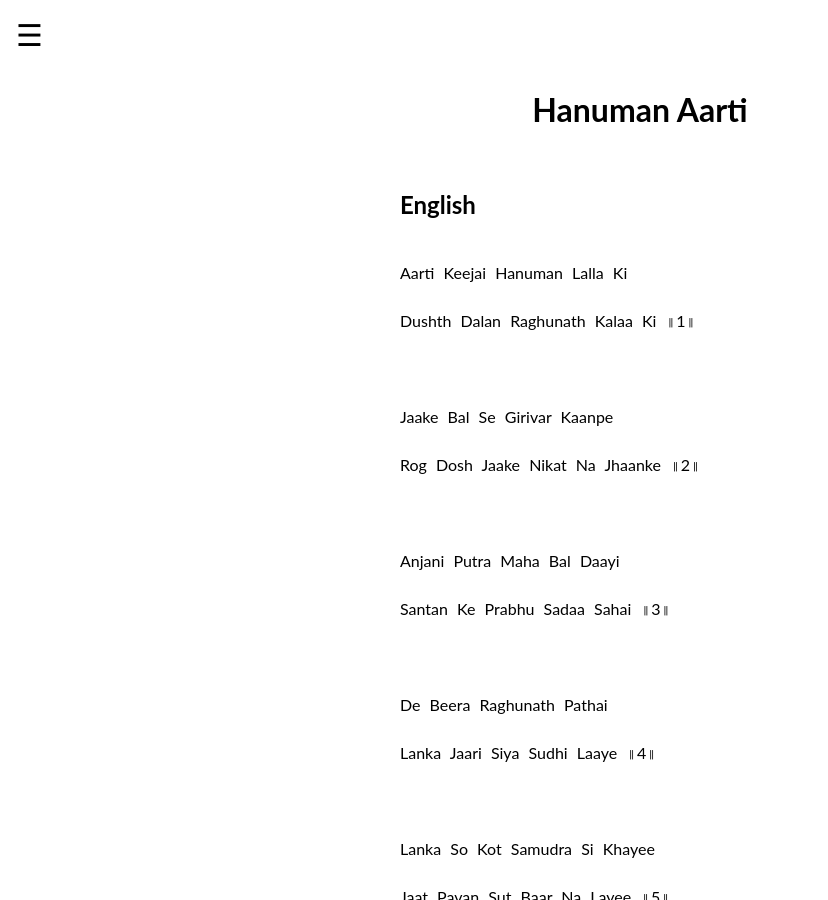
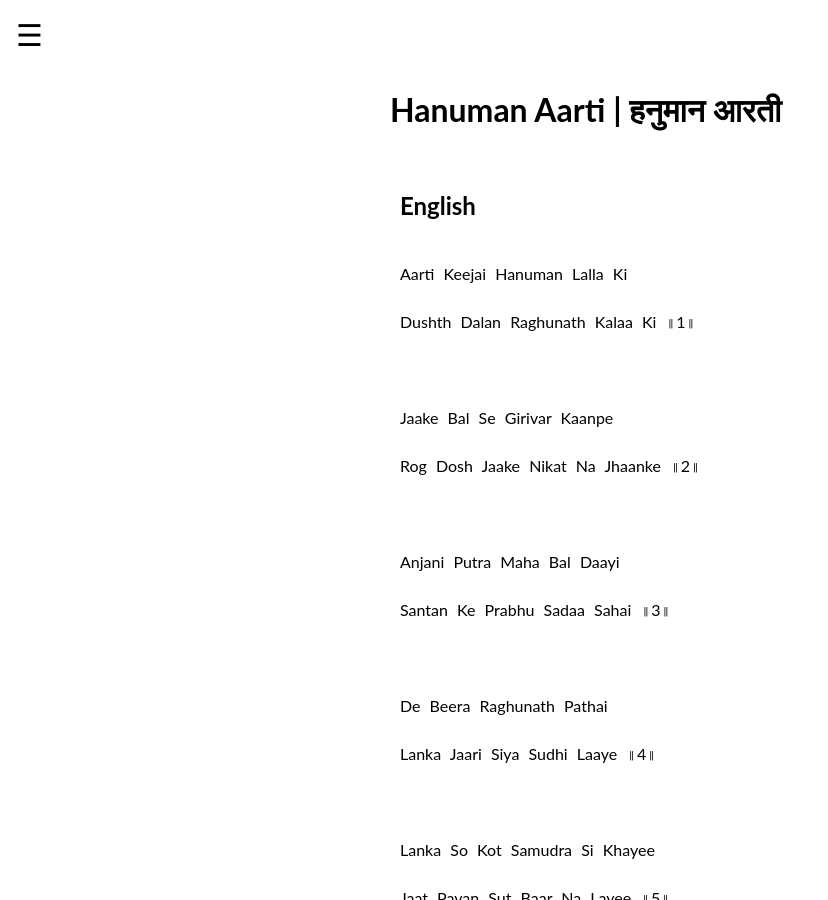
Before and after one commit to abhishekdjoshi/abhishekdjoshi.kclstr.io, a Jekyll site: the page pages/hanuman/aarti.html, which Jekyll copies as it is, in a window 1280 px wide and 900 px high. Shown: the whole window, without its empty margins (0-828 px from the left). Built offline with Jekyll 4.4.1, drawn with Linux system fonts in a browser that asks for light colours; some of the changed lines change nothing that is shown.

Commit message:
Update aarti.html

```diff
--- a/pages/hanuman/aarti.html
+++ b/pages/hanuman/aarti.html
@@ -8,7 +8,7 @@
       name="description"
       content="Learn the Hanuman Aarti. Read it in English and Hindi or Sanskrit."
     />
-    <meta name="keywords" content="Hanuman Aarti" />
+    <meta name="keywords" content="Hanuman Aarti, हनुमान आरती" />
     <link rel="canonical" href="https://kclstr.com/pages/hanuman/aarti.html/" />
     <style>
       body,
@@ -106,18 +106,20 @@
       }
     </style>
 
-    <!-- Placing Google Analytics Tacking, placed on 11 April 2020 at 7:20 PM -->
-    <!-- Global site tag (gtag.js) - Google Analytics -->
-    <script async src="https://www.googletagmanager.com/gtag/js?id=UA-130612828-1"></script>
+    <!-- Google Analytics tracking added on 11 April 2020 at 6:40 PM -->
+    <script
+      async
+      src="https://www.googletagmanager.com/gtag/js?id=UA-130612828-1"
+    ></script>
     <script>
-        window.dataLayer = window.dataLayer || [];
-        function gtag(){dataLayer.push(arguments);}
-        gtag('js', new Date());
+      window.dataLayer = window.dataLayer || [];
+      function gtag() {
+        dataLayer.push(arguments);
+      }
+      gtag("js", new Date());
 
-        gtag('config', 'UA-130612828-1');
+      gtag("config", "UA-130612828-1");
     </script>
-
-
   </head>
   <body>
     <!--Added below on 18th Feb 2020 at 8:15 PM-->
@@ -146,22 +148,20 @@
     />
   -->
 
-
-    <!-- Placing Google Ads, placed on 10 April 2020 at 7:45 PM -->
-    <script async src="//pagead2.googlesyndication.com/pagead/js/adsbygoogle.js"></script>
+    <!-- Placing Google Ads, placed on 10 April 2020 at 7:15 PM-->
+    <script
+      async
+      src="//pagead2.googlesyndication.com/pagead/js/adsbygoogle.js"
+    ></script>
     <script>
       (adsbygoogle = window.adsbygoogle || []).push({
-      google_ad_client: "ca-pub-9920198730228320",
-      enable_page_level_ads: true
+        google_ad_client: "ca-pub-9920198730228320",
+        enable_page_level_ads: true
       });
     </script>
 
-
-
     <div class="center-div">
-      <h1 style="text-align: center">
-        Hanuman Aarti
-      </h1>
+      <h1>Hanuman Aarti | हनुमान आरती</h1>
       <br />
 
       <h2>English</h2>
```
